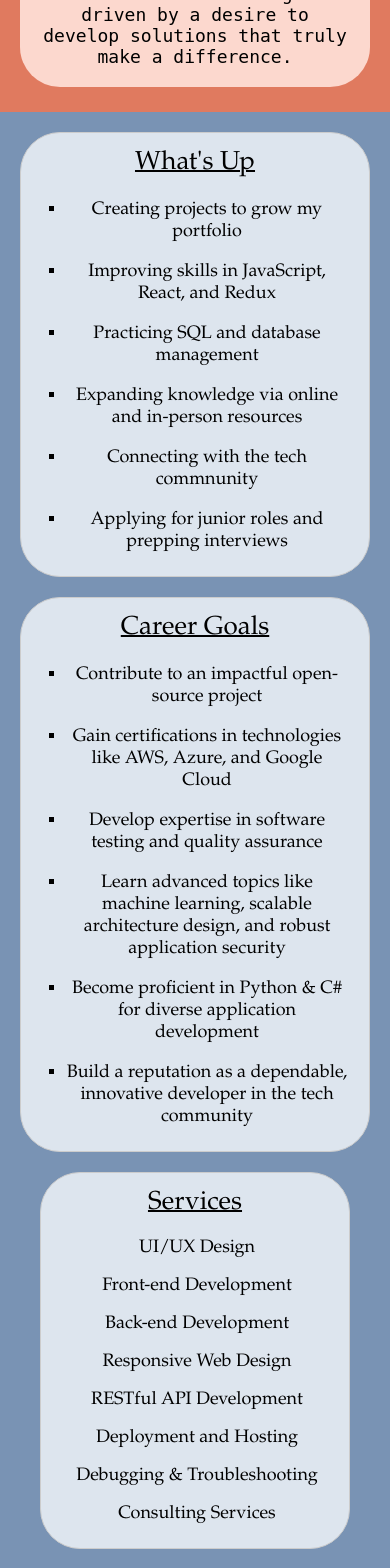
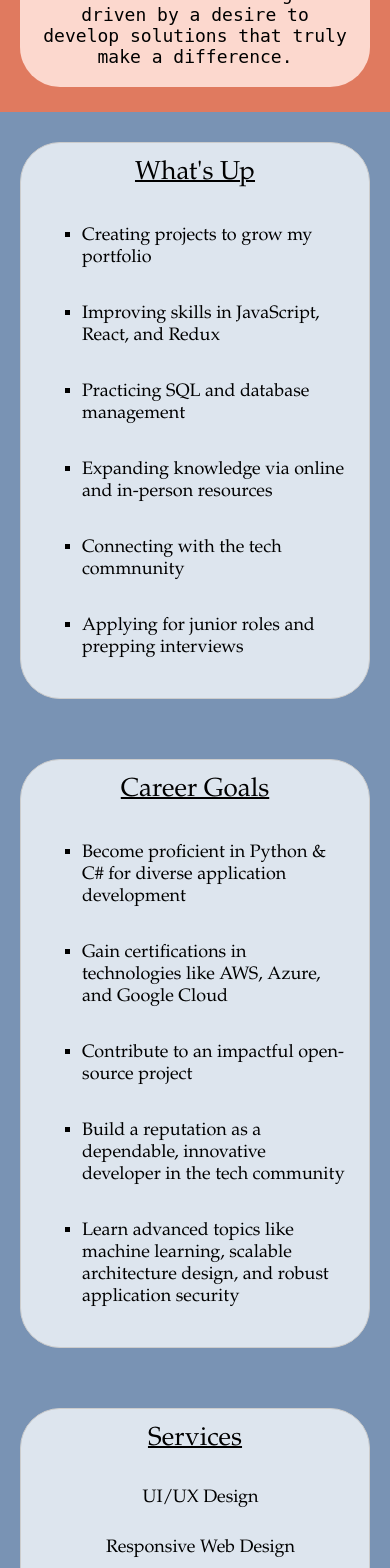
Before and after one commit to Sidewayswalker/Sidewayswalker.github.io, a React (Vite) app: page /home in a window 390 px wide. Shown: the part 960-2528 px from the top of the page. Built offline with nearby package versions, Linux system fonts and the light colour scheme.

Commit message:
fixed spacing of middle segment pieces. Also, made it so that the projects page is visible on the smallest of screen sizes.

```diff
--- a/src/components/LandingPage/LPSection2/CareerGoals/CareerGoals.css
+++ b/src/components/LandingPage/LPSection2/CareerGoals/CareerGoals.css
@@ -1,12 +1,14 @@
 .CareerGoals {
     background-color: #dde5ee;
-    /* background-image: url('../ScrollPaper.jpg'); */
-    /* filter: brightness(1.4); */
     border-radius: 40px;
-    width: auto;
-    margin: auto;
-    max-height: fit-content;
-    margin: 30px 0px;
+    width: 100%;
+    max-width: 550px;
+    height: 100%;
+    margin: 20px auto;
+    display: flex;
+    flex-direction: column;
+    justify-content: center;
+    align-items: center;
 }
 
 .CareerGoalsHead {
@@ -14,36 +16,36 @@
     text-decoration-thickness: 2px;
     font-size: 26px;
     margin-top: 10px;
-    margin-bottom: 10px;
+    margin-bottom: 0px;
 }
 
 .CareerGoalsList {
-    content: flex;
+    display: flex; /* Correcting flex */
     flex-direction: column;
-    align-items: center;
+    align-items: left;
     text-align: center;
 }
 
 .CareerGoalsList li {
     list-style-type: square;
     margin: 16px;
-    margin-left: 0px;
+    margin-left: none;
+    text-align: left;
+
 }
 
 .CareerGoalsList li::marker {
     font-size: 20px;
+    text-align: left;
 }
 
+@media (min-width: 333px) and (max-width: 956px) {
+    .CareerGoals {
+        margin: none;
+        max-width: 600px;
+    }
 
-@media (min-width: 333px) and (max-width: 956px) {
-    .CareerGoals{
-        margin: 0px 0px;
-        width: auto;
-    }
-    .CareerGoalsList {
-        width: auto;
-    }
-    .CareerGoalsList li{
+    .CareerGoalsList li {
         width: auto;
     }
 }
--- a/src/components/LandingPage/LPSection2/CareerGoals/CareerGoals.jsx
+++ b/src/components/LandingPage/LPSection2/CareerGoals/CareerGoals.jsx
@@ -6,13 +6,13 @@ function CareerGoals() {
     <div className='CareerGoals'>
         <p className='CareerGoalsHead'>Career Goals</p>
         <ul className='CareerGoalsList'>
-            <li>Contribute to an impactful open-source project</li>
-            <li>Gain certifications in technologies like AWS, Azure, and Google Cloud</li>
-            <li>Develop expertise in software testing and quality assurance</li>
-            <li>Learn advanced topics like machine learning, scalable architecture design, and robust application security</li>
-            <li>Become proficient in Python & C# for diverse application development</li>
-            <li>Build a reputation as a dependable, innovative developer in the tech community</li>
+          <li>Become proficient in Python & C# for diverse application development</li>
+          <li>Gain certifications in technologies like AWS, Azure, and Google Cloud</li>
+          <li>Contribute to an impactful open-source project</li>
+          <li>Build a reputation as a dependable, innovative developer in the tech community</li>
+          <li>Learn advanced topics like machine learning, scalable architecture design, and robust application security</li>
         </ul>
+
     </div>
   );
 }
--- a/src/components/LandingPage/LPSection2/LPSection2.css
+++ b/src/components/LandingPage/LPSection2/LPSection2.css
@@ -1,75 +1,36 @@
 .LPcontainer2 {
     display: flex;
     flex-direction: row;
-    width: 100%vh;
+    width: 100%;
     height: auto;
     background-color: #7993b4;
     margin-top: 0px;
     font-family: Garamond, serif;
     font-size: 18px;
-    justify-content: center;
-    align-items: center;
-}
-
-.Three-Box-Display {
-    display: flex; /* Use flexbox for horizontal layout */
-    justify-content: space-evenly; /* Evenly distribute blocks */
-    width: 100%; /* Take full width of container */
-    gap: 20px; /* Space between boxes */
-    margin-left: 20px;
-    margin-right: 20px;
-}
-.Three-Box-Display > div {
-    flex: 1; /* Each block takes up equal space */
-    text-align: center; /* Center content inside each block */
-    padding: 5px;
-    box-sizing: border-box; /* Include padding in width */
-    border: 1px solid #ccc; /* Example: Add a border to differentiate blocks */
+    justify-content: space-evenly;
+    align-items: flex-start; /* Align items to the top */
+    padding: 10px 0; /* Added some vertical padding */
 }
 
 
-/* @media (min-width: 1400px) {
-    .LPcontainer2{
-        background-color: rgb(181, 0, 0);
-    }
+.Three-Box-Display {
+    display: flex;
+    justify-content: space-evenly;
+    width: 100%;
+    gap: 20px;
+    margin: 0 20px; /* Remove redundant margins */
 }
 
-@media (min-width: 1200px) and (max-width: 1399px) {
-    .LPcontainer2 {
-        background-color: rgb(181, 112, 0);
-    }
+.Three-Box-Display > div {
+    flex: 1;
+    text-align: center;
+    padding: 5px;
+    box-sizing: border-box;
+    border: 1px solid #ccc;
 }
-@media (min-width: 1000px) and (max-width: 1199px) {
-    .LPcontainer2 {
-        background-color: rgb(200, 177, 29);
-    }
-}
-@media (min-width: 800px) and (max-width: 999px) {
-    .LPcontainer2 {
-        background-color: rgb(112, 198, 27);
-    }
-}
-@media (min-width: 600px) and (max-width: 799px) {
-    .LPcontainer2 {
-        background-color: rgb(82, 237, 206);
-    }
-}
-@media (min-width: 1200px) and (max-width: 599px) {
-    .LPcontainer2 {
-        background-color: rgb(22, 86, 155);
-    }
-}
-@media (max-width: 399px) {
-    .LPcontainer2 {
-        background-color: rgb(180, 46, 214);
-    }
-} */
-
-
 
 @media (max-width: 956px) {
     .Three-Box-Display {
-        display: flex;
         flex-direction: column;
     }
 }
--- a/src/components/LandingPage/LPSection2/Now/Now.css
+++ b/src/components/LandingPage/LPSection2/Now/Now.css
@@ -1,13 +1,14 @@
 .Now {
-    /* background-image: url('../ScrollPaper.jpg');
-    filter: brightness(1.4); */
     background-color: #dde5ee;
     border-radius: 40px;
-    height: auto;
-    width: auto;
-    margin: auto;
-    max-height: fit-content;
-    margin: none;
+    width: 100%; /* Ensures it stretches horizontally */
+    max-width: 550px;
+    height: 100%; /* Ensure it takes full vertical height */
+    margin: 20px auto;
+    display: flex;
+    flex-direction: column;
+    justify-content: center; /* Centers content */
+    align-items: center;
 }
 
 .NowHead {
@@ -15,36 +16,35 @@
     text-decoration-thickness: 2px;
     font-size: 26px;
     margin-top: 10px;
-    margin-bottom: 10px;
+    margin-bottom: 0px;
 }
 
 .NowList {
-    content: flex;
+    display: flex; /* Correcting flex */
     flex-direction: column;
-    align-items: center;
+    align-items: left;
     text-align: center;
 }
 
 .NowList li {
     list-style-type: square;
     margin: 16px;
-    margin-left: 0px;
+    margin-left: none;
+    text-align: left;
 }
 
 .NowList li::marker {
     font-size: 20px;
+    text-align: left;
 }
 
+@media (min-width: 333px) and (max-width: 956px) {
+    .Now {
+        margin-top: 20px;
+        max-width: 600px;
+    }
 
-@media (min-width: 333px) and (max-width: 956px) {
-    .Now{
-        margin-top: 20px;
-        width: auto;
-    }
-    .NowList {
-        width: auto;
-    }
-    .NowList li{
+    .NowList li {
         width: auto;
     }
 }
--- a/src/components/LandingPage/LPSection2/Services/Services.css
+++ b/src/components/LandingPage/LPSection2/Services/Services.css
@@ -1,13 +1,14 @@
 .Services {
-    /* background-image: url('../ScrollPaper.jpg');
-    filter: brightness(1.4); */
     background-color: #dde5ee;
     border-radius: 40px;
-    height: auto;
-    width: auto;
-    margin: auto;
-    max-height: fit-content;
-    margin: none;
+    width: 100%;
+    max-width: 550px;
+    height: 100%;
+    margin: 20px auto;
+    display: flex;
+    flex-direction: column;
+    justify-content: center;
+    align-items: center;
 }
 
 .ServicesHead {
@@ -15,38 +16,35 @@
     text-decoration-thickness: 2px;
     font-size: 26px;
     margin-top: 10px;
-    margin-bottom: 10px;
+    margin-bottom: 0px;
 }
 
 .ServicesList {
-    content: flex;
+    display: flex; /* Correcting flex */
     flex-direction: column;
     align-items: center;
     text-align: center;
-    position: relative;
-    left: -10px;
 }
 
 .ServicesList li {
     list-style-type: none;
-    margin: 16px;
-    margin-left: 0px;
+    margin: 14px;
+    margin-left: -15px;
+    text-align: center;
 }
 
 .ServicesList li::marker {
     font-size: 20px;
+
 }
 
+@media (min-width: 333px) and (max-width: 956px) {
+    .Services {
+        margin-bottom: 20px;
+        max-width: 600px;
+    }
 
-@media (min-width: 333px) and (max-width: 956px) {
-    .Services{
-        margin-bottom: 20px;
-        width: auto;
-    }
-    .ServicesList {
-        width: auto;
-    }
-    .ServicesList li{
+    .ServicesList li {
         width: auto;
     }
 }
--- a/src/components/LandingPage/LPSection2/Services/Services.jsx
+++ b/src/components/LandingPage/LPSection2/Services/Services.jsx
@@ -7,12 +7,12 @@ function Services() {
         <p className='ServicesHead'>Services</p>
         <ul className='ServicesList'>
           <li>UI/UX Design</li>
+          <li>Responsive Web Design</li>
           <li>Front-end Development</li>
           <li>Back-end Development</li>
-            <li>Responsive Web Design</li>
           <li>RESTful API Development</li>
+          <li>Debugging & Troubleshooting</li>
           <li>Deployment and Hosting</li>
-            <li>Debugging & Troubleshooting</li>
           <li>Consulting Services</li>
         </ul>
 
--- a/src/components/Projects/MyWork/MyWork.css
+++ b/src/components/Projects/MyWork/MyWork.css
@@ -1,13 +1,19 @@
 .Hosting-Format {
+    background-color: #dde5ee;
+    border-style: solid;
+    border-width: 2px;
+    border-bottom-left-radius: 20px;
+    border-bottom-right-radius: 20px;
     display: flex;
     flex-direction: row;
     margin: auto;
     width: 50%;
     justify-content: center;
     align-items: center;
-    padding-top: 30px;
+    padding-top: 18px;
+    padding-bottom: 20px;
     font-size: 20px;
-
+    max-width: 400px;
 }
 
 
@@ -36,7 +42,7 @@
 }
 
 
-@media (max-width: 1395px) {
+@media (max-width: 1505px) {
     .container-MyWork {
         display: grid; /* Use CSS Grid for layout */
         grid-template-columns: repeat(2, 1fr); /* Three columns of equal width */
@@ -46,7 +52,7 @@
         width: auto;
     }
 
-    @media (max-width: 830px) {
+    @media (max-width: 1010px) {
         .container-MyWork {
             display: grid; /* Use CSS Grid for layout */
             grid-template-columns: repeat(1, 1fr); /* Three columns of equal width */
--- a/src/components/Projects/MyWork/Work1/Work1.css
+++ b/src/components/Projects/MyWork/Work1/Work1.css
@@ -30,8 +30,8 @@
 }
 
 .work-picture {
-    width: 200px;
-    height: 100px;
+    width: 280px;
+    height: auto;
     border: 2px solid;
     transition: transform 0.3s ease, opacity 0.3s ease;
 }
@@ -44,7 +44,7 @@
 /* Details Styling */
 .work-details {
     margin-top: 20px;
-    background-color: #E07A5F;
+    background-color: #e3eaf2;
     border-width: 2px;
     border-style: solid;
     border-radius: 10px;
@@ -68,14 +68,16 @@
 
 .Technologies-List {
     display: flex;
-    flex-direction: row;
     flex-wrap: wrap;
+    margin-bottom: 20px;
 }
 .Technologies-Appearance {
-    background-color: #dde5ee;
+    background-color: #7993b4;
+    color: white;
     border-style: solid;
     border-width: 2px;
     border-radius: 40px;
+    border-color: black;
     margin-top: 5px;
     margin-bottom: 5px;
     margin-left: 5px;
@@ -99,6 +101,19 @@
             padding: auto;
             text-align: center;
         }
+        @media (max-width: 485px) {
+            .work-container {
+                display: flex; /* Use CSS Grid for layout */
+                flex-direction: column;
+                padding-top: 40px;
+                padding-left: 0px;
+                padding-right: 0px;
+                margin-top: 15px;
+                margin-bottom: 15px;
+                margin-left: 5px;
+                margin-right: 5px;
+            }
+        }
     }
 }
 
```
Lines whose indentation alone changed are shown as unchanged.
